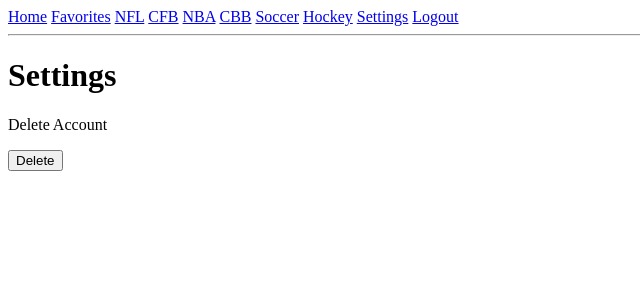
After one commit to chedrik/odds_scraper, a Flask app: page /settings in a window 1280 px wide. The commit adds this page. Shown: the top 300 px of the page, without its empty margins (0-640 px from the left). Run offline with Flask 2, Linux system fonts and the light colour scheme; the visitor is signed in with stand-in values (Sample User, id 1).

Commit message:
remove user functionality

```diff
--- a/app/forms.py
+++ b/app/forms.py
@@ -35,6 +35,14 @@ class SetPasswordForm(FlaskForm):
 
 
 class FavoritesForm(FlaskForm):
-    choices = [(0,0), (1,1), (2,2), (3,3), (4,4)]
     field = SelectMultipleField(u'Field name', choices=app.config['FAVORITES'])
     add_fav = SubmitField('Submit')
+
+
+class DeleteAccountForm(FlaskForm):
+    delete = SubmitField('Delete')
+
+
+class ConfirmForm(FlaskForm):
+    yes = SubmitField('YES')
+    no = SubmitField('NO')
--- a/app/models.py
+++ b/app/models.py
@@ -18,6 +18,10 @@ def load_user(id):
     else:
         user = None  # TODO: if this fails, we should report 500 error
     return user
+
+
+def delete_user(id):
+    return db.users.remove({'_id': ObjectId(id)})
 
 
 class User(UserMixin):
--- a/app/routes.py
+++ b/app/routes.py
@@ -2,10 +2,12 @@ from flask import render_template, flash, redirect, url_for, request
 from flask_login import current_user, login_user, logout_user, login_required
 from werkzeug.urls import url_parse
 from app import app, db, login
-from app.forms import LoginForm, RegisterForm, FavoritesForm, ResetPasswordForm, SetPasswordForm
+from app.forms import LoginForm, RegisterForm, FavoritesForm, ResetPasswordForm, SetPasswordForm, DeleteAccountForm, \
+    ConfirmForm
 from app.models import User
 from app.email import send_email
 from database import add_user_to_database
+from models import delete_user
 
 
 @app.route('/')
@@ -35,9 +37,13 @@ def login():
         else:
             user = None
         flash('Login requested for {}, remember {}'.format(form.email.data, form.remember_me.data))
-        if user is None or not user.check_password(form.password.data):
+        if user is None:
+            flash('Email not recognized')
+            return redirect(url_for('login'))
+        elif not user.check_password(form.password.data):
             flash('Incorrect password')
             return redirect(url_for('login'))
+
         login_user(user, remember=form.remember_me.data)
         redirect_page = request.args.get('next')
         if not redirect_page or url_parse(redirect_page).netloc != '':  # 2nd condition prevents redirect to diff site
@@ -127,3 +133,27 @@ def reset_password(token):
         flash('You have successfully reset your password! Please login')
         return redirect(url_for('login'))
     return render_template('reset_password.html', form=form)
+
+
+@app.route('/settings', methods=['GET', 'POST'])
+@login_required
+def settings():
+    form = DeleteAccountForm()
+    confirm_form = ConfirmForm()
+    if confirm_form.yes.data:
+        send_email('Account Deleted',
+                   sender=app.config['ADMINS'][0],
+                   recipients=[current_user.email],
+                   text_body=render_template('email/delete_account.txt',
+                                             user=current_user),
+                   html_body=render_template('email/delete_account.html',
+                                             user=current_user)
+                   )
+        result = delete_user(current_user.id)
+        flash('User ' + current_user.email + ' successfully removed')
+        return redirect(url_for('index'))
+    elif confirm_form.no.data:
+        return render_template('settings.html', form=form, confirm_form=None)
+    if form.validate_on_submit():
+        return render_template('settings.html', form=form, confirm_form=confirm_form)
+    return render_template('settings.html', form=form, confirm_form=None)
--- a/app/templates/base.html
+++ b/app/templates/base.html
@@ -19,6 +19,7 @@
             {% if current_user.is_anonymous %}
             <a href="{{ url_for('login') }}">Login</a>
             {% else %}
+            <a href="{{ url_for('settings') }}">Settings</a>
             <a href="{{ url_for('logout') }}">Logout</a>
             {% endif %}
         </div>
--- /dev/null
+++ b/app/templates/email/delete_account.html
@@ -0,0 +1,5 @@
+<p>Dear {{ user.email }},</p>
+<p>You have successfully deleted your account.</p>
+<p>Thank you for using the service, please feel free to reach out with any comments you may have.</p>
+<p>Regards,</p>
+<p>Chasen</p>
--- /dev/null
+++ b/app/templates/settings.html
@@ -0,0 +1,23 @@
+{% extends "base.html" %}
+
+{% block content %}
+<h1>Settings</h1>
+    <p>Delete Account</p>
+    {% if confirm_form %}
+        <p>Are you sure you wish to delete your account? This cannot be undone.</p>
+        <form action="" method="post" novalidate>
+        {{confirm_form.hidden_tag() }}
+        <p>
+            {{ confirm_form.yes() }}
+            {{ confirm_form.no() }}
+        </p>
+        </form>
+    {% else %}
+        <form action="" method="post" novalidate>
+            {{form.hidden_tag() }}
+            <p>
+                {{ form.delete() }}
+            </p>
+        </form>
+    {% endif %}
+{% endblock %}
```
Also changed, not shown: app/templates/email/delete_account.txt (added, +9 -0 lines).
